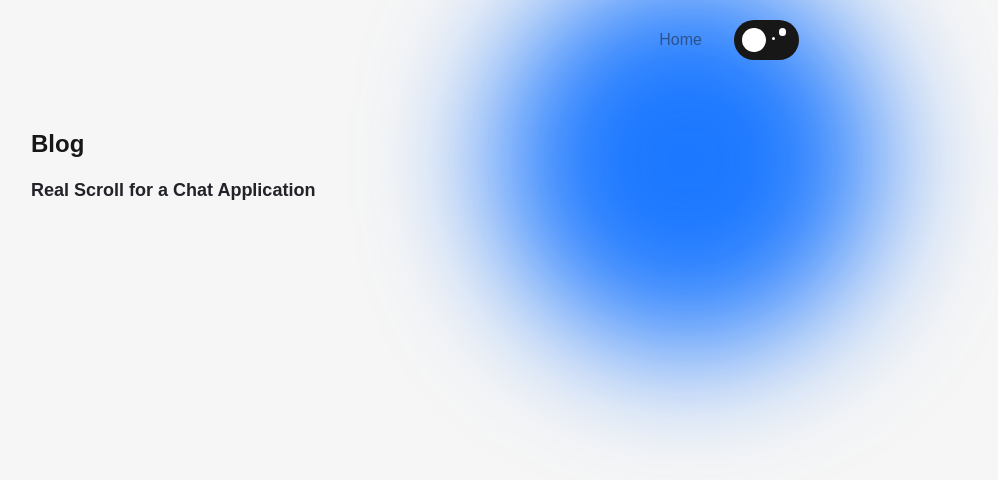
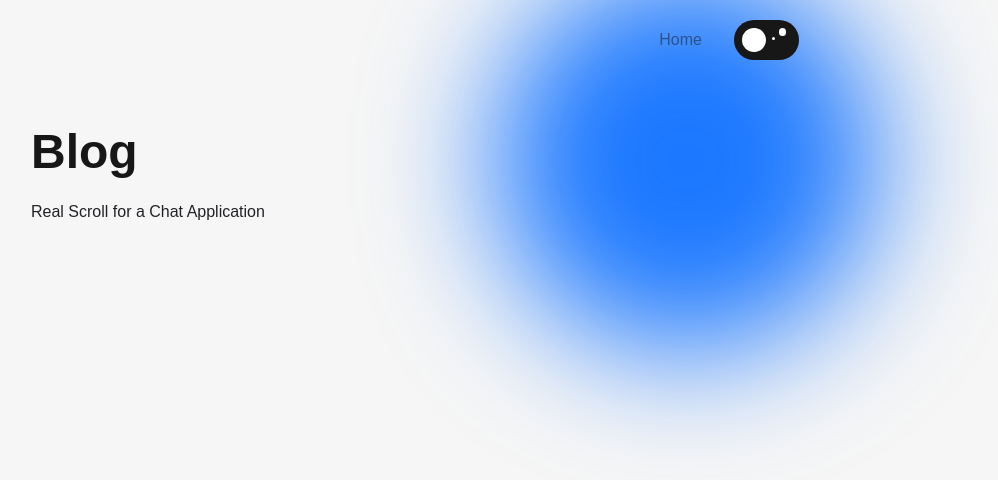
Before and after one commit to soymartinez/martinez, a Next.js app: page /blog in a window 1280 px wide. Shown: the top 480 px of the page, without its empty margins (225-1223 px from the left). Built offline with nearby package versions, Linux system fonts and the light colour scheme; a web font is replaced by a local one.

Commit message:
🌌 refactor (blog): typography

```diff
--- a/app/blog/page.tsx
+++ b/app/blog/page.tsx
@@ -8,17 +8,15 @@ export const metadata: Metadata = {
 
 export default async function Blog() {
     return (
-        <main>
-            <h1 className='text-2xl font-bold text-dark dark:text-white'>Blog</h1>
+        <main className='flex flex-col gap-6'>
+            <h1 className='text-dark dark:text-white text-3xl md:text-5xl font-bold'>Blog</h1>
             <section>
-                <div className='py-4'>
-                    <Link
-                        href={'/blog/real-scroll-for-a-chat-application'}
-                        className='hover:underline underline-offset-2 dark:text-neutral text-gray'
-                    >
-                        <h2 className='text-lg font-bold'>Real Scroll for a Chat Application</h2>
-                    </Link>
-                </div>
+                <Link
+                    href={'/blog/real-scroll-for-a-chat-application'}
+                    className='hover:underline underline-offset-2 dark:text-neutral text-gray px-2 -mx-2'
+                >
+                    Real Scroll for a Chat Application
+                </Link>
             </section>
         </main>
     )
```
